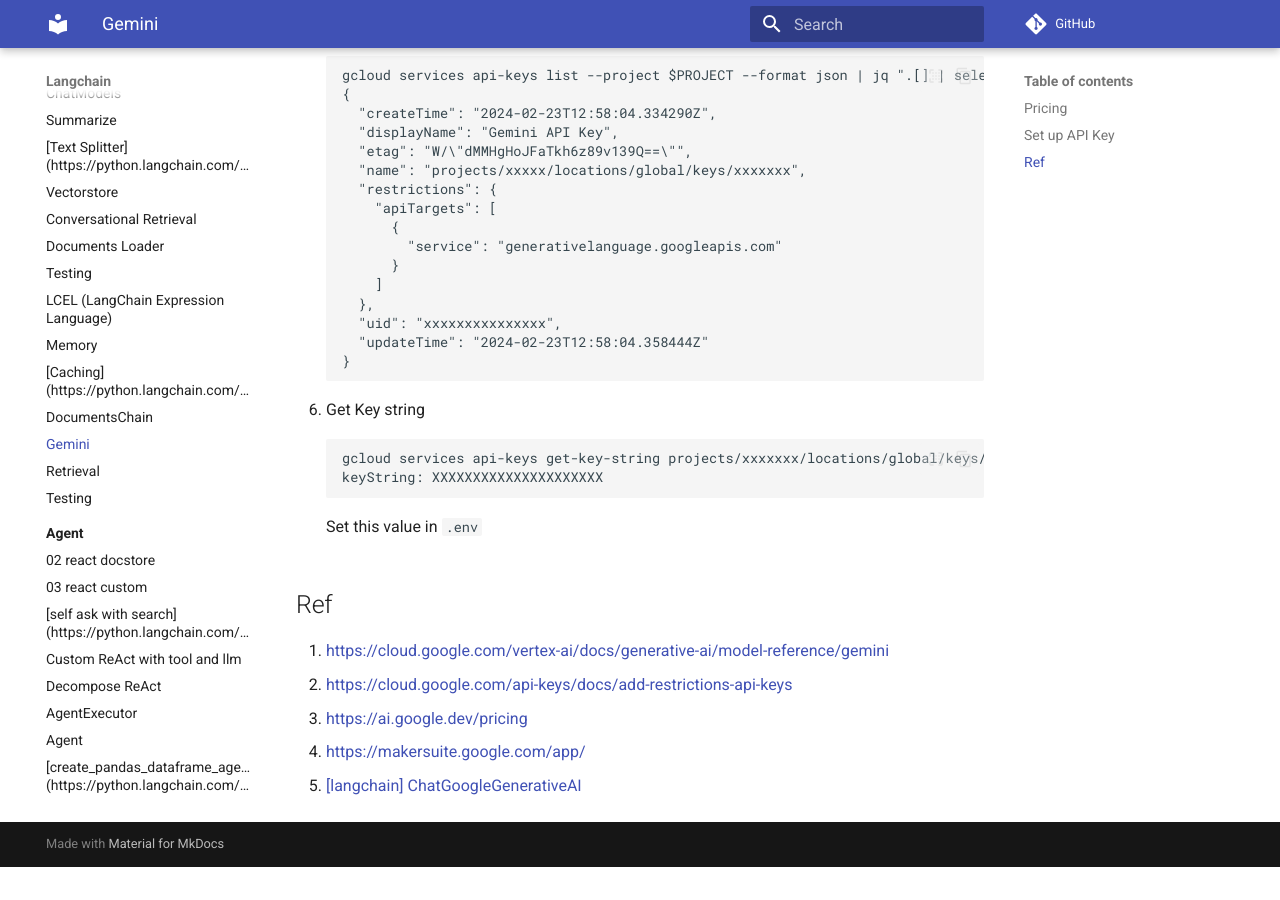
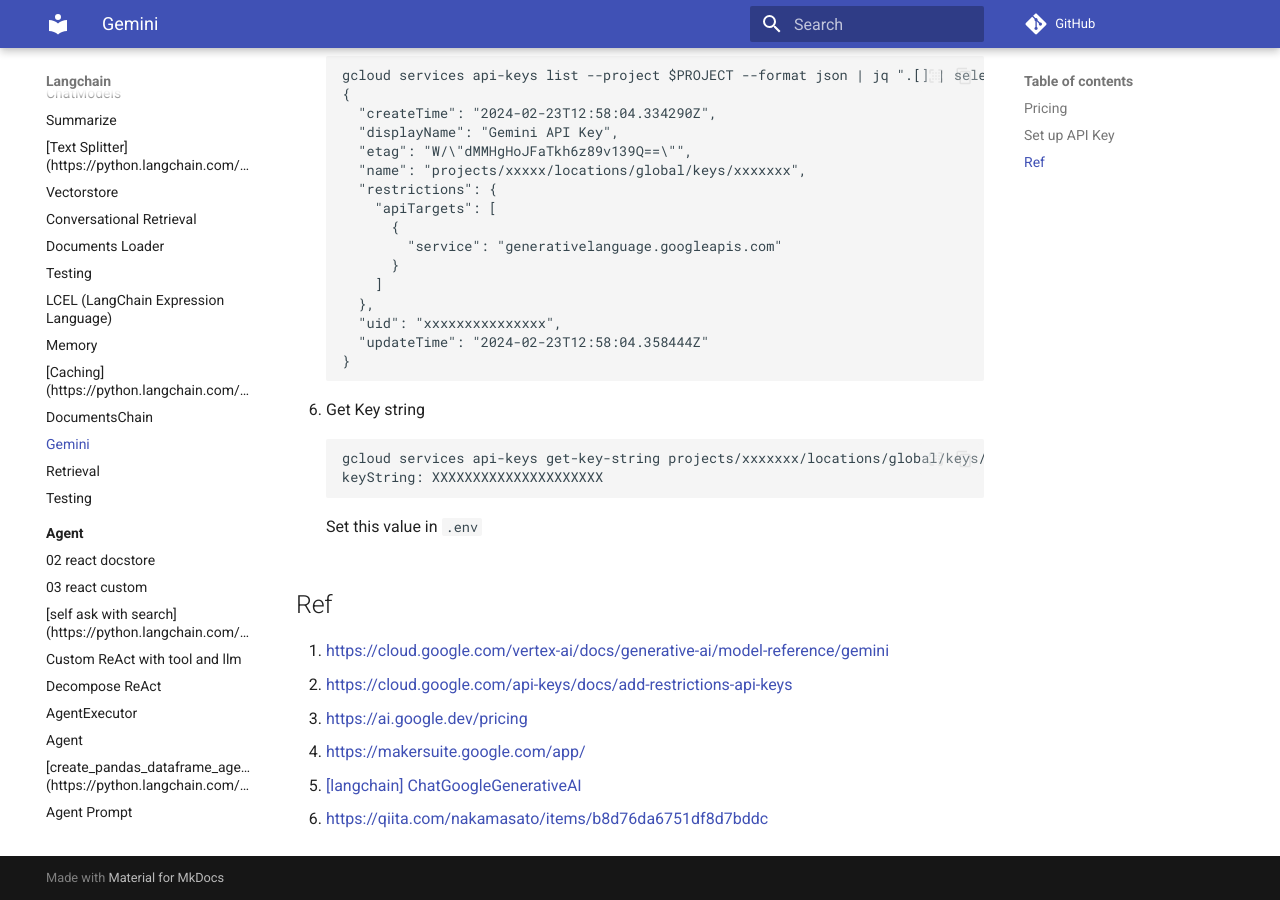
Before and after one commit to nakamasato/gpt-training, an MkDocs documentation site: the page built from docs/langchain/gemini.md, in a window 1280 px wide and 900 px high, scrolled down 1019 px. Built offline with MkDocs 1.6.1 and Material for MkDocs 9.7.7, drawn with Linux system fonts in a browser that asks for light colours; comment, search, counter and statistics services are not loaded; before the commit the page ends 1886 px from its top, so only the background shows below that; part of the change alters nothing that is shown.

Commit message:
Update gemini.md

```diff
--- a/docs/langchain/gemini.md
+++ b/docs/langchain/gemini.md
@@ -77,3 +77,4 @@ Details: https://ai.google.dev/pricing
 1. https://ai.google.dev/pricing
 1. https://makersuite.google.com/app/
 1. [[langchain] ChatGoogleGenerativeAI](https://python.langchain.com/docs/integrations/chat/google_generative_ai)
+1. https://qiita.com/nakamasato/items/b8d76da6751df8d7bddc
```
